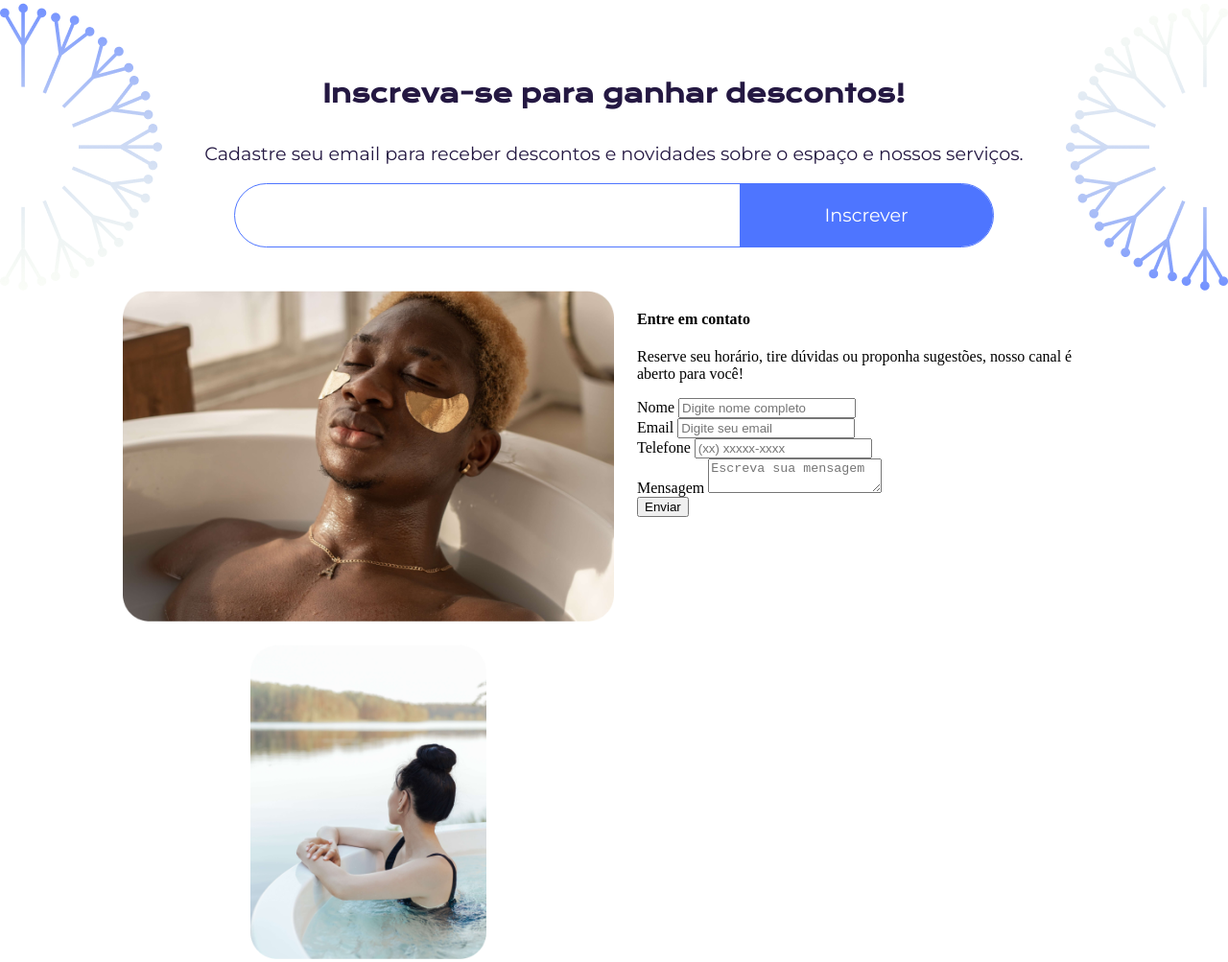
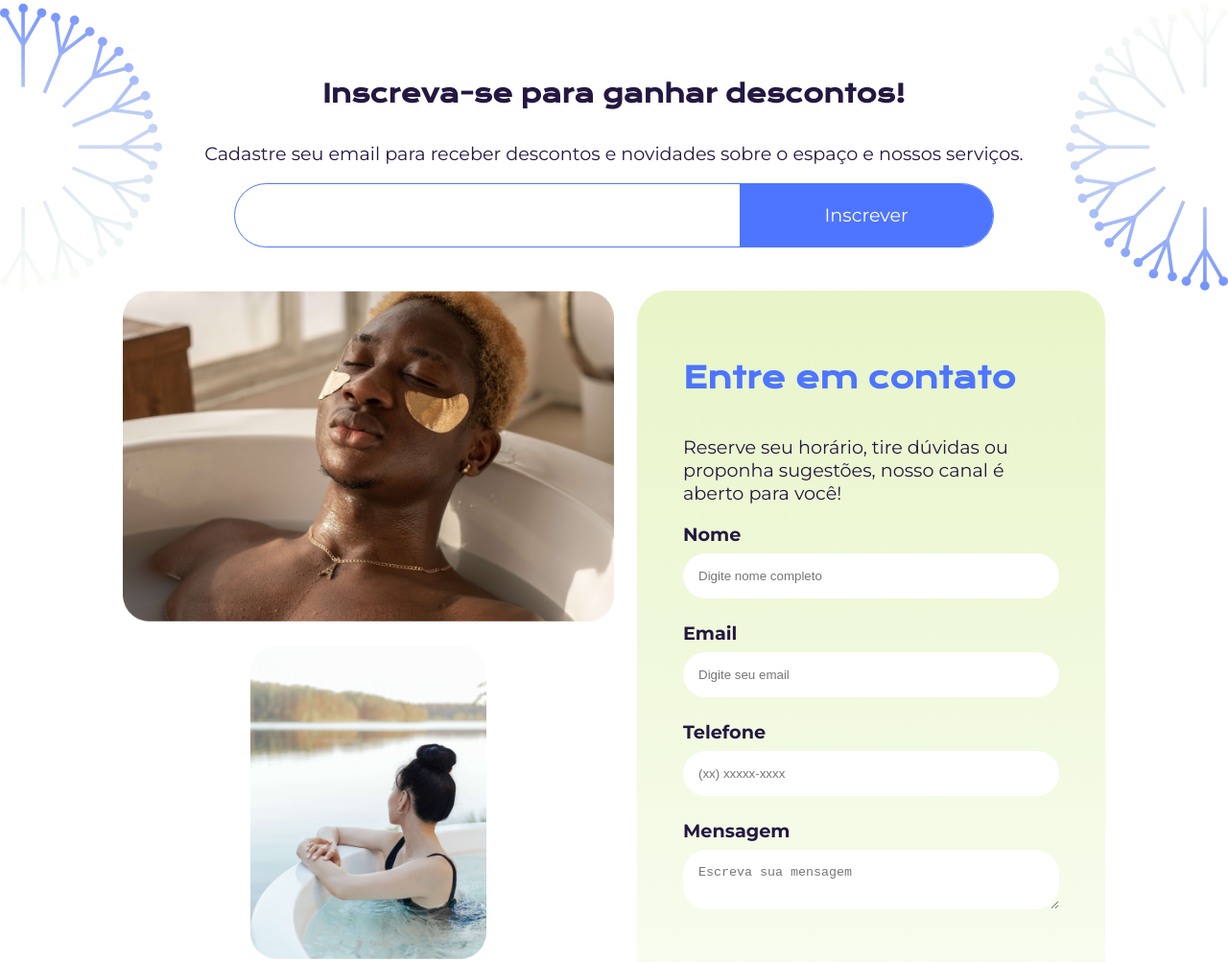
Before and after one commit to cidaluna/calmaria-spa-scss, a plain HTML site: page index.html in a window 1280 px wide. Shown: the part 2386-3389 px from the top of the page at 96% size. Drawn offline with nearby package versions, Linux system fonts and the light colour scheme.

Commit message:
add style form contatos

```diff
--- a/styles/components/_contatos.scss
+++ b/styles/components/_contatos.scss
@@ -22,5 +22,52 @@
   }
   .contatos-form{
     max-width: 50%;
+    background: variaveis.$gradiente-primario;
+    padding: 2rem 3rem;
+    border-radius: 2rem;
+    .titulo{
+      @include mixins.ff-fs-cl(variaveis.$ft-titulos, 1.9rem, variaveis.$cor-secundaria);
+    }
+    .infos{
+      @include mixins.ff-fs-cl(variaveis.$ft-textos, 1.2rem, variaveis.$cor-primaria);
+    }
+    .inputs{
+      display: flex;
+      flex-direction: column;
+      align-items: flex-start;
+      gap: 1.5rem;
+      align-self: stretch;
+      input{
+        border-radius: 25px;
+        padding: 1rem;
+        border: none;
+      }
+      .form-group{
+        width: 100%;
+        display: flex;
+        flex-direction: column;
+        gap: 0.5rem;
+        label{
+          @extend .infos; // herda de infos
+          font-weight: bold;
+        }
+        textarea{
+          @extend input;  // herda do input
+        }
+      }
+      .btn{
+        @extend input;
+        background: variaveis.$cor-default;
+        margin-top: 2rem;
+        color: white;
+        font-size: 1rem;
+        width: 100%;
+        cursor: pointer;
+        &:hover{
+          background: variaveis.$cor-secundaria;
+          transition: .3s;
+        }
+      }
+    }
   }
 }
```
Also changed, not shown: styles/styles.css, 1 other file.
